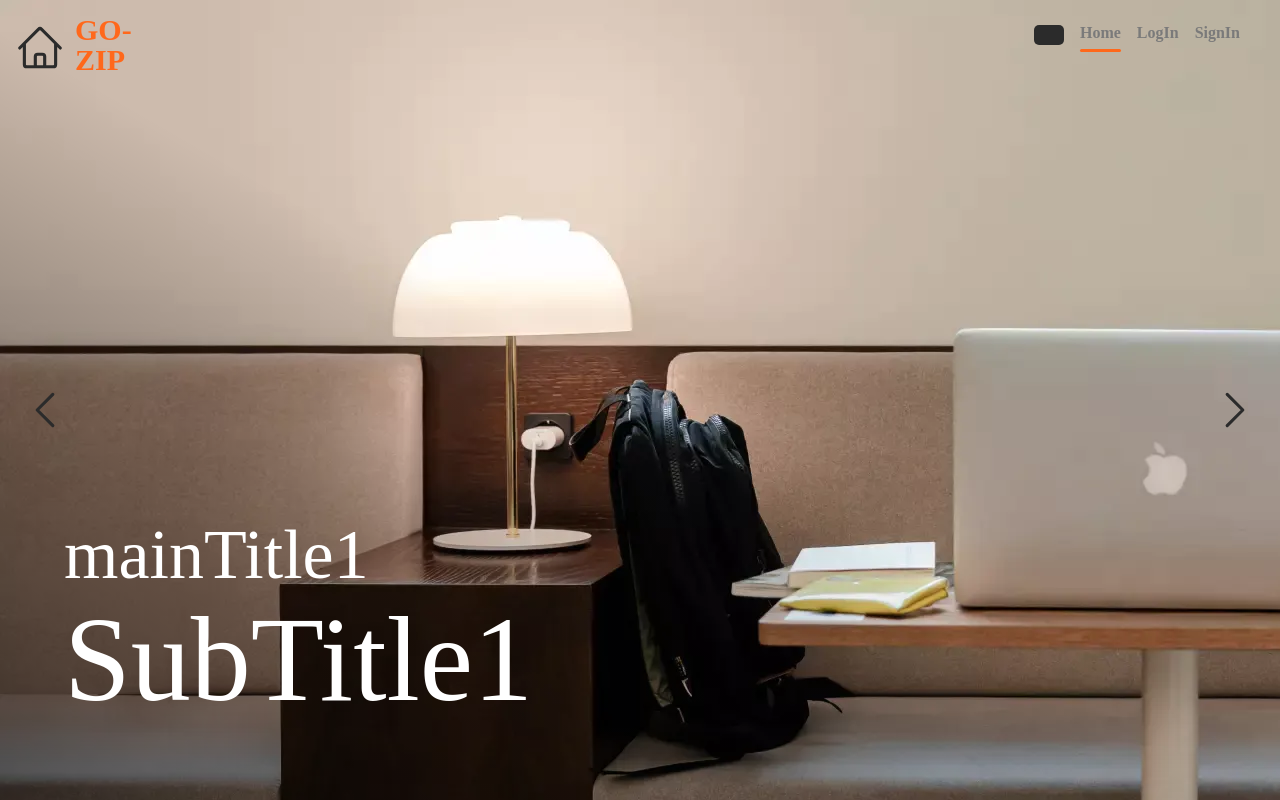
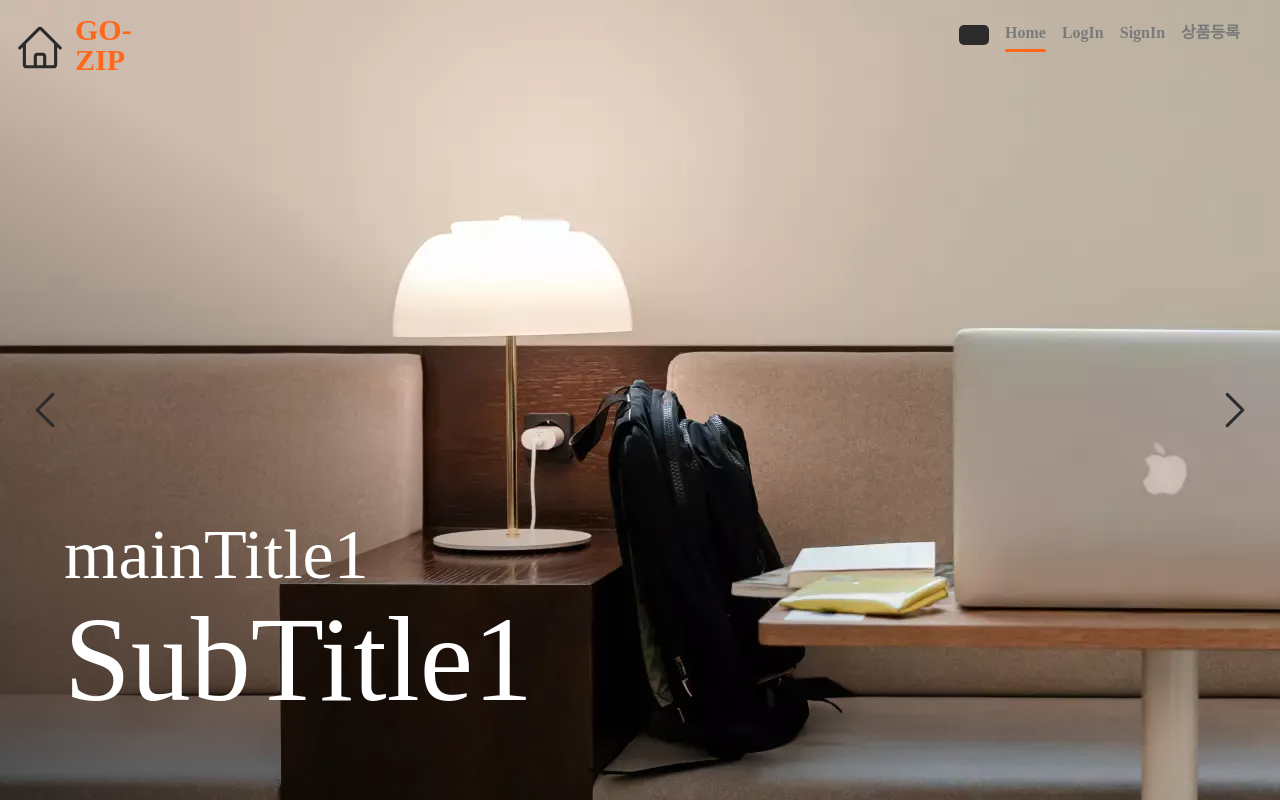
Before and after one commit to PLMOW/GO-ZIP-FE, a React (Create React App) app: page / in a window 1280 px wide. Built offline with nearby package versions, Linux system fonts and the light colour scheme; no server answers.

Commit message:
feat: Load component nav 등록

```diff
--- a/src/components/partials/Nav/Nav.tsx
+++ b/src/components/partials/Nav/Nav.tsx
@@ -36,6 +36,7 @@ const Nav = () => {
         <NavLink value={'Home'} href={'/'} />
         <NavLink value={'LogIn'} href={'/login'} />
         <NavLink value={'SignIn'} href={'/signin'} />
+        <NavLink value={'상품등록'} href={'/product/load'} />
       </RightContainer>
     </Wrapper>
   );
```
